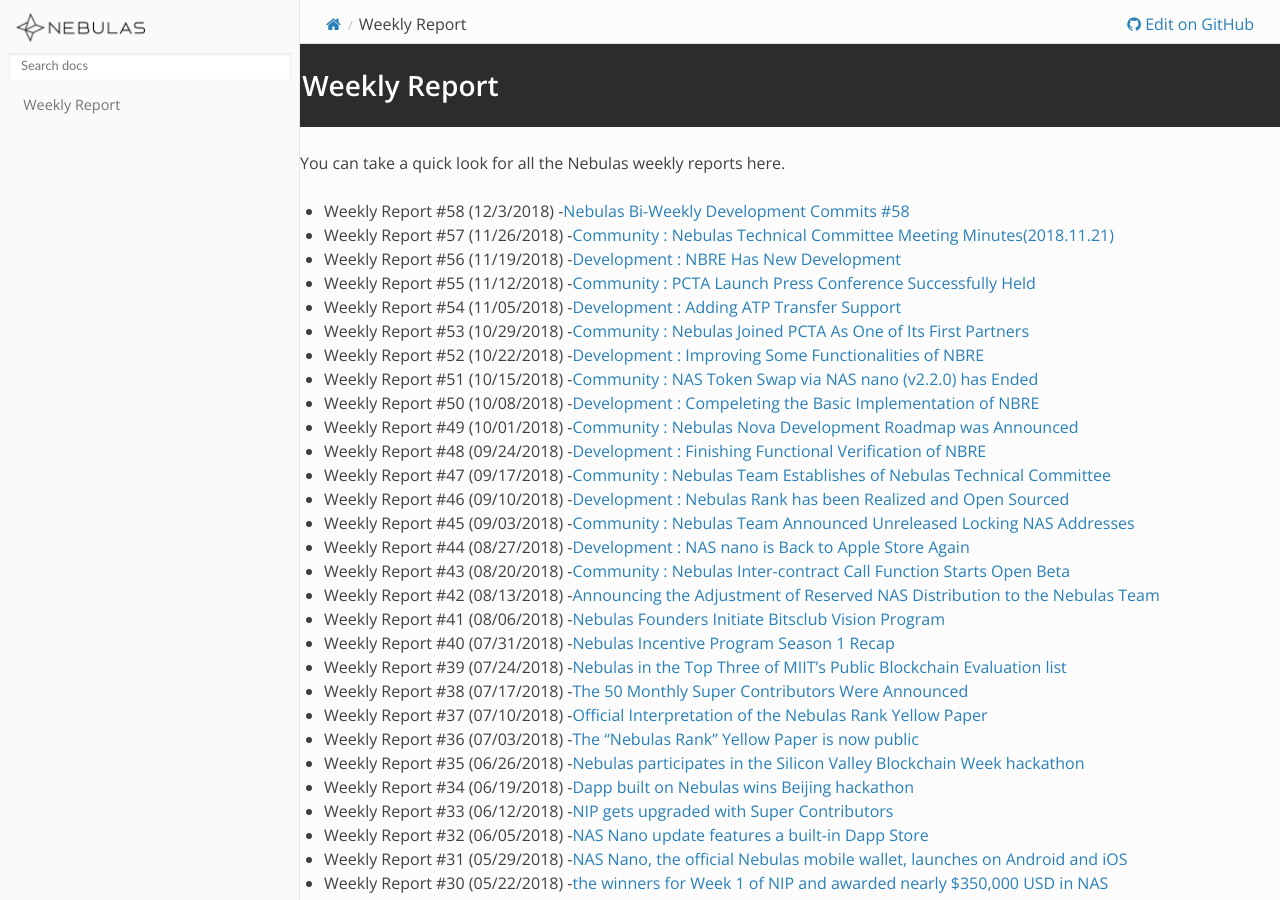
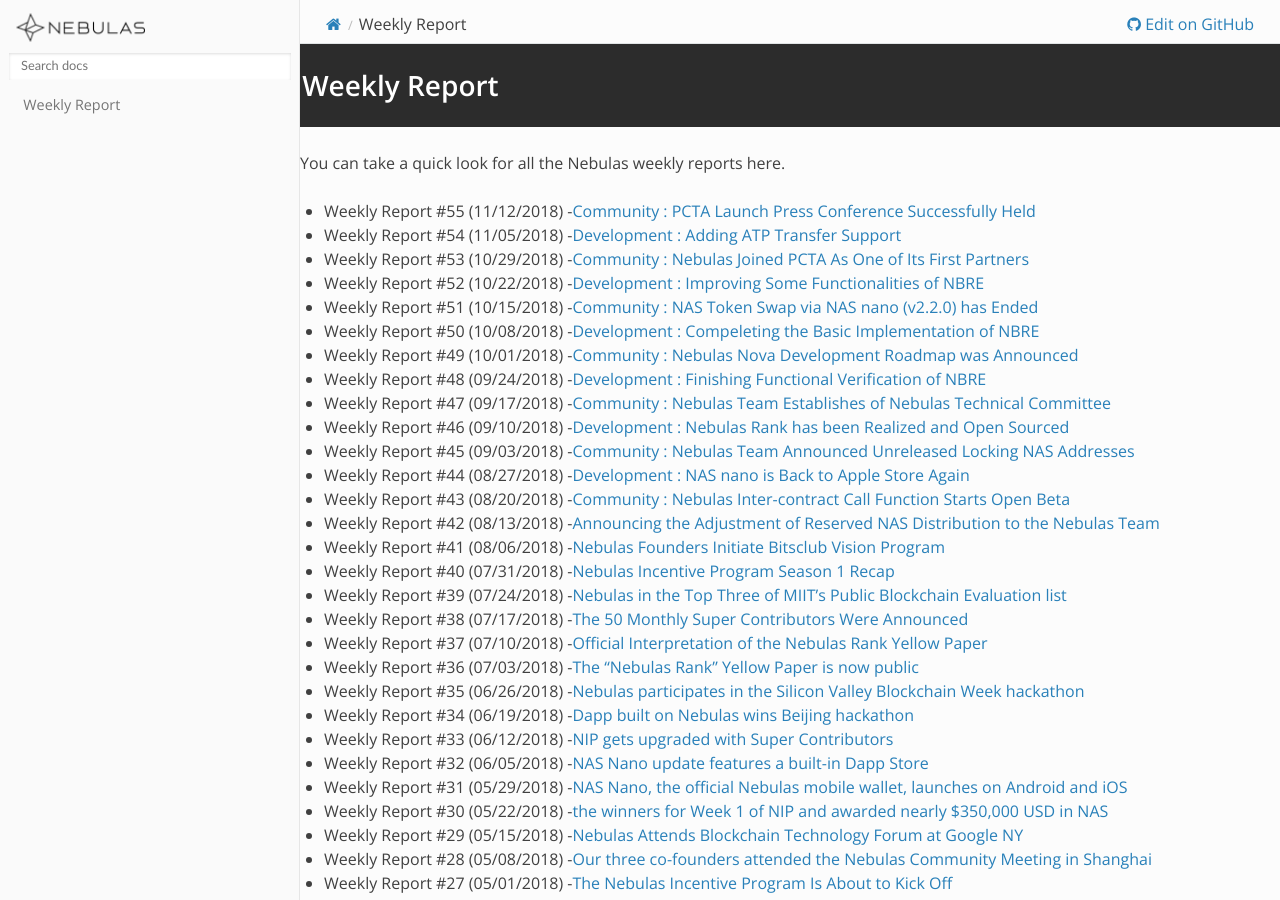
Before and after one commit to nebulasio/nebdocs, a Sphinx documentation site: the page built from docs/community/weekly-report.md, in a window 1280 px wide and 900 px high. Built offline with Sphinx 7.4.7 and the Read the Docs theme 2.0.0, drawn with Linux system fonts in a browser that asks for light colours; pages that are not in the unit, such as notebooks, are missing from menus.

Commit message:
test
This action is for guide

```diff
--- a/docs/community/weekly-report.md
+++ b/docs/community/weekly-report.md
@@ -2,9 +2,6 @@
 
 You can take a quick look for all the Nebulas weekly reports here.
 
-- Weekly Report #58 (12/3/2018) -[Nebulas Bi-Weekly Development Commits #58](https://medium.com/@bitsclubPCTA/6319876bde9d)
-- Weekly Report #57 (11/26/2018) -[Community : Nebulas Technical Committee Meeting Minutes(2018.11.21)](https://medium.com/nebulasio/nebulas-bi-weekly-community-dynamic-57-5c2bd5e55123)
-- Weekly Report #56 (11/19/2018) -[Development : NBRE Has New Development](https://medium.com/nebulasio/nebulas-bi-weekly-development-commits-56-7e460344860)
 - Weekly Report #55 (11/12/2018) -[Community : PCTA Launch Press Conference Successfully Held](https://medium.com/nebulasio/nebulas-bi-weekly-community-dynamics-55-1dd219375baf)
 - Weekly Report #54 (11/05/2018) -[Development : Adding ATP Transfer Support](https://medium.com/nebulasio/nebulas-bi-weekly-development-commits-update-54-402bf9f34f2f)
 - Weekly Report #53 (10/29/2018) -[Community : Nebulas Joined PCTA As One of Its First Partners](https://medium.com/nebulasio/nebulas-bi-weekly-community-dynamics-53-3b6fb628e472)
```
